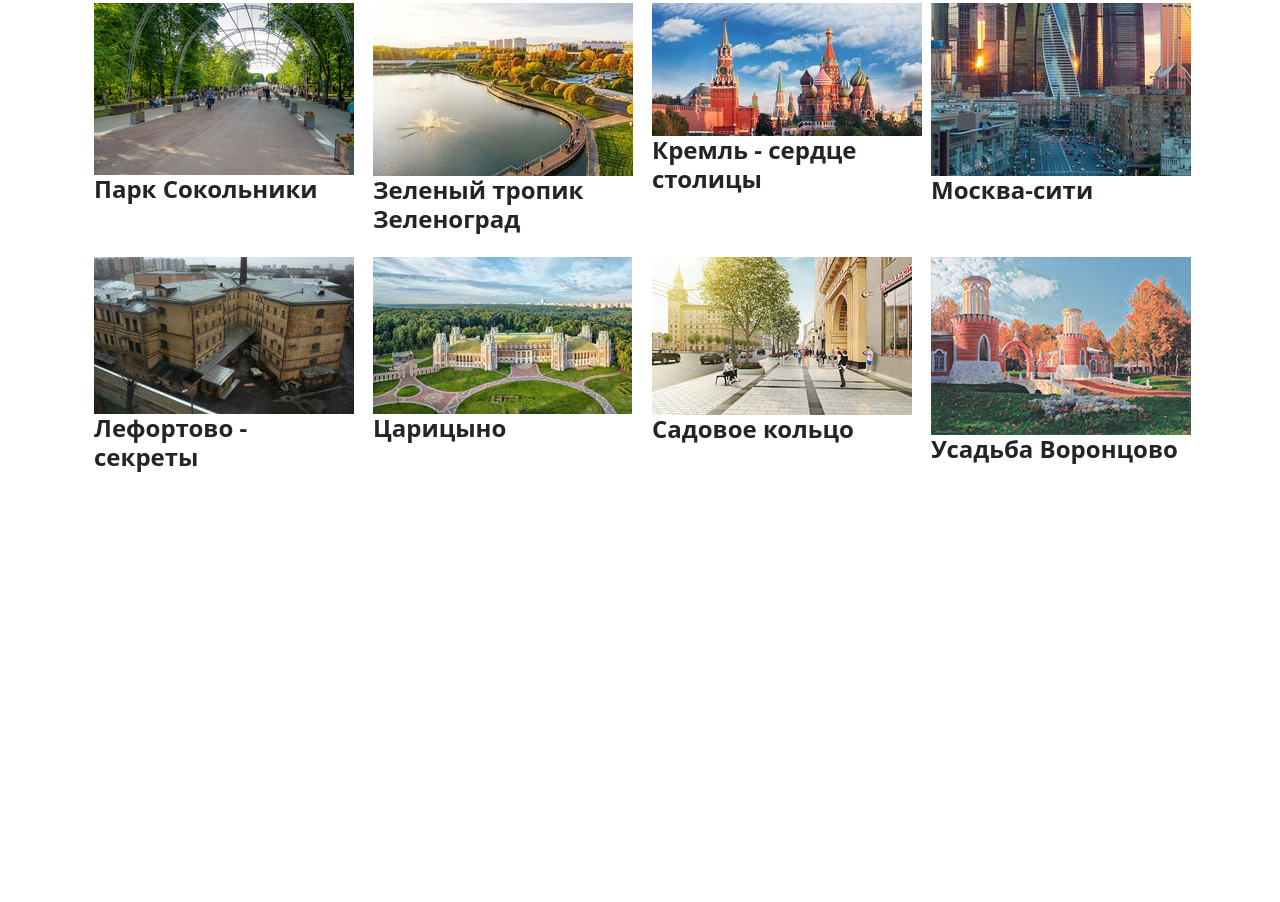
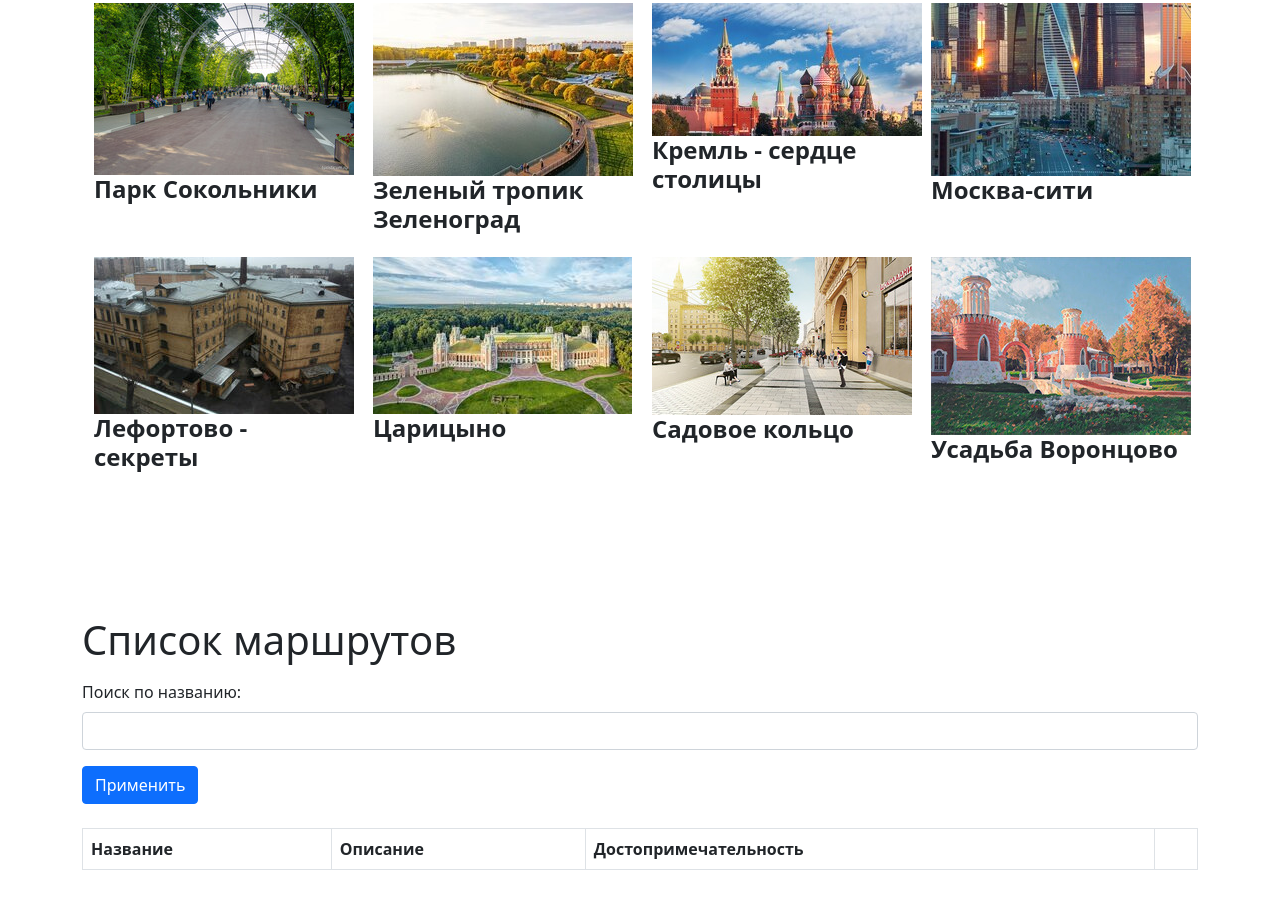
Before and after one commit to zavialova-221-365/web-exam, a plain HTML site: page index.html in a window 1280 px wide. Shown: the part 876-1778 px from the top of the page. Before the commit the page ends 1444 px from the top, so only its background shows below. Drawn offline with nearby package versions, Linux system fonts and the light colour scheme.

Commit message:
добавлен блок с таблицей маршрутов

```diff
--- a/index.html
+++ b/index.html
@@ -105,7 +105,35 @@
       </div>
     </div>
   </div>
+  <div class="container mt-5">
+    <form id="filterForm">
+      <div class="mb-3">
+        <h1>Список маршрутов</h1>
+      </div>
+      <div class="mb-3">
+        <label for="searchInput" class="form-label">Поиск по названию:</label>
+        <input type="text" class="form-control" id="searchInput">
+      </div>
+      <button type="submit" class="btn btn-primary" id="searchButton">Применить</button>
+    </form>
+    <br>
+    <table class="table table-bordered" id="routesTable">
+      <th scope="col">Название</th>
+      <th scope="col">Описание</th>
+      <th scope="col">Достопримечательность</th>
+      <th scope="col"></th>
 
+      <tbody id="routesTableBody">
+        <!-- Здесь будут строки с данными -->
+        <!-- ... -->
+      </tbody>
+    </table>
+    <nav aria-label="Page navigation example">
+      <ul class="pagination" id="pagination" style="justify-content: center;">
+        <!-- Сюда будут добавлены элементы пагинации -->
+      </ul>
+    </nav>
+  </div>
   <script src="https://cdn.jsdelivr.net/npm/bootstrap@5.3.0/dist/js/bootstrap.bundle.min.js"></script>
   <script src="./js/main.js"></script>
 </body>
```
